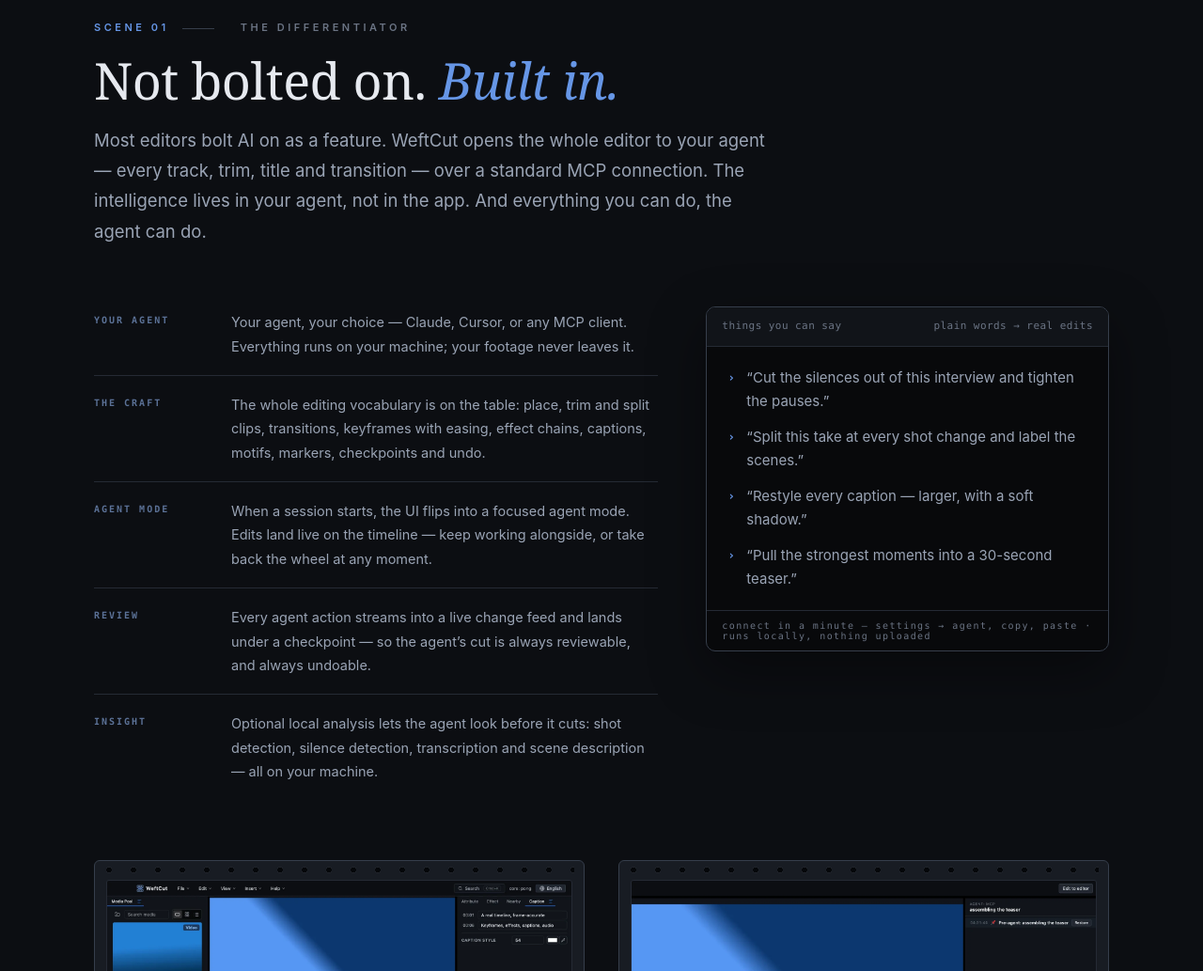
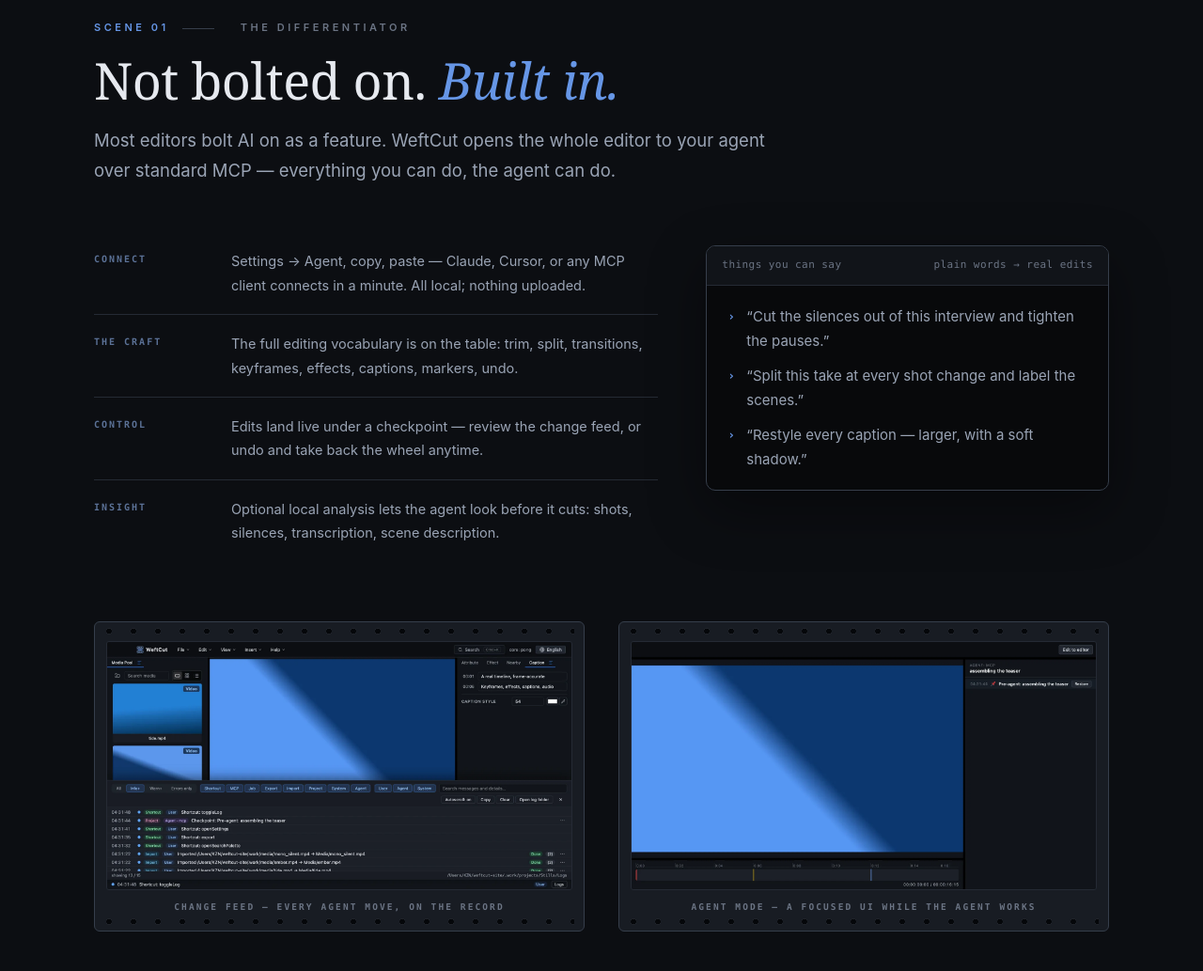
Before and after one commit to UncleChair/WeftCut-site, a website: page index.html in a window 1280 px wide. Shown: the part 1860-2893 px from the top of the page at 94% size. Drawn offline with Linux system fonts and the light colour scheme.

Commit message:
feat: add typewriter reveal to prompt card and tighten scene 01 cues

```diff
--- a/index.css
+++ b/index.css
@@ -566,15 +566,6 @@
   font: inherit;
   color: inherit;
 }
-.code-note {
-  margin: 0;
-  padding: 10px 16px;
-  border-top: 1px solid var(--border);
-  font: 500 10px var(--mono);
-  letter-spacing: 0.14em;
-  color: var(--faint);
-}
-
 .prompt-list {
   margin: 0;
   padding: 20px 22px;
@@ -586,6 +577,19 @@
 }
 .prompt-list li { display: grid; grid-template-columns: 14px 1fr; gap: 6px; }
 .prompt-list li::before { content: "›"; color: var(--accent); font: 600 13px/25px var(--mono); }
+.prompt-list li.typing .prompt-text::after {
+  content: "";
+  display: inline-block;
+  width: 8px;
+  height: 0.95em;
+  margin-left: 3px;
+  vertical-align: -2px;
+  background: var(--accent);
+  animation: rec-blink 0.9s steps(1) infinite;
+}
+.prompt-list.armed li { display: none; }
+.prompt-list.armed li.typing,
+.prompt-list.armed li.typed { display: grid; }
 
 .frame-pair {
   display: grid;
--- a/index.html
+++ b/index.html
@@ -137,36 +137,30 @@
         <p class="kicker"><span class="reel-no">Scene 01</span><span class="scene-no">The differentiator</span></p>
         <h2 id="agent-h">Not bolted on. <em>Built in.</em></h2>
         <p class="lede">Most editors bolt AI on as a feature. WeftCut opens the whole editor to your
-        agent — every track, trim, title and transition — over a standard MCP connection. The
-        intelligence lives in your agent, not in the app. And everything you can do, the agent can do.</p>
+        agent over standard MCP — everything you can do, the agent can do.</p>
       </header>
 
       <div class="agent-grid">
         <ul class="cue-list rv" role="list">
           <li>
-            <span class="cue-tag">YOUR AGENT</span>
-            <p>Your agent, your choice — Claude, Cursor, or any MCP client. Everything runs on your
-            machine; your footage never leaves it.</p>
+            <span class="cue-tag">CONNECT</span>
+            <p>Settings → Agent, copy, paste — Claude, Cursor, or any MCP client connects in a
+            minute. All local; nothing uploaded.</p>
           </li>
           <li>
             <span class="cue-tag">THE CRAFT</span>
-            <p>The whole editing vocabulary is on the table: place, trim and split clips, transitions,
-            keyframes with easing, effect chains, captions, motifs, markers, checkpoints and undo.</p>
+            <p>The full editing vocabulary is on the table: trim, split, transitions, keyframes,
+            effects, captions, markers, undo.</p>
           </li>
           <li>
-            <span class="cue-tag">AGENT MODE</span>
-            <p>When a session starts, the UI flips into a focused agent mode. Edits land live on the
-            timeline — keep working alongside, or take back the wheel at any moment.</p>
-          </li>
-          <li>
-            <span class="cue-tag">REVIEW</span>
-            <p>Every agent action streams into a live change feed and lands under a checkpoint — so the
-            agent&rsquo;s cut is always reviewable, and always undoable.</p>
+            <span class="cue-tag">CONTROL</span>
+            <p>Edits land live under a checkpoint — review the change feed, or undo and take back
+            the wheel anytime.</p>
           </li>
           <li>
             <span class="cue-tag">INSIGHT</span>
-            <p>Optional local analysis lets the agent look before it cuts: shot detection, silence
-            detection, transcription and scene description — all on your machine.</p>
+            <p>Optional local analysis lets the agent look before it cuts: shots, silences,
+            transcription, scene description.</p>
           </li>
         </ul>
 
@@ -177,9 +171,7 @@
               <li>&ldquo;Cut the silences out of this interview and tighten the pauses.&rdquo;</li>
               <li>&ldquo;Split this take at every shot change and label the scenes.&rdquo;</li>
               <li>&ldquo;Restyle every caption — larger, with a soft shadow.&rdquo;</li>
-              <li>&ldquo;Pull the strongest moments into a 30-second teaser.&rdquo;</li>
             </ul>
-            <p class="code-note">connect in a minute — settings → agent, copy, paste · runs locally, nothing uploaded</p>
           </figure>
         </div>
       </div>
--- a/index.js
+++ b/index.js
@@ -21,6 +21,54 @@
       { threshold: 0.12, rootMargin: "0px 0px -6% 0px" }
     );
     rvEls.forEach((el) => io.observe(el));
+  }
+
+  /* ---------- prompt card typing ---------- */
+  const promptList = document.querySelector(".prompt-list");
+  if (promptList && !reduced && "IntersectionObserver" in window) {
+    const promptItems = [...promptList.querySelectorAll("li")];
+    const fullTexts = promptItems.map((li) => li.textContent.trim());
+
+    promptList.classList.add("armed");
+    promptItems.forEach((li, i) => {
+      const span = document.createElement("span");
+      span.className = "prompt-text";
+      li.textContent = "";
+      li.appendChild(span);
+      li.setAttribute("aria-label", fullTexts[i]);
+    });
+
+    const typeLine = (index) => {
+      if (index >= promptItems.length) return;
+      const li = promptItems[index];
+      const span = li.querySelector(".prompt-text");
+      const text = fullTexts[index];
+      li.classList.add("typing");
+      let i = 0;
+      // Fresh prompt line first, a beat, then typing — like hitting enter.
+      setTimeout(function step() {
+        i += 1;
+        span.textContent = text.slice(0, i);
+        if (i < text.length) setTimeout(step, 22);
+        else {
+          li.classList.replace("typing", "typed");
+          setTimeout(() => typeLine(index + 1), 220);
+        }
+      }, 400);
+    };
+
+    const pio = new IntersectionObserver(
+      (entries) => {
+        for (const e of entries) {
+          if (e.isIntersecting) {
+            pio.disconnect();
+            typeLine(0);
+          }
+        }
+      },
+      { threshold: 0.4 }
+    );
+    pio.observe(promptList);
   }
 
   /* ---------- platform-aware download ---------- */
```
